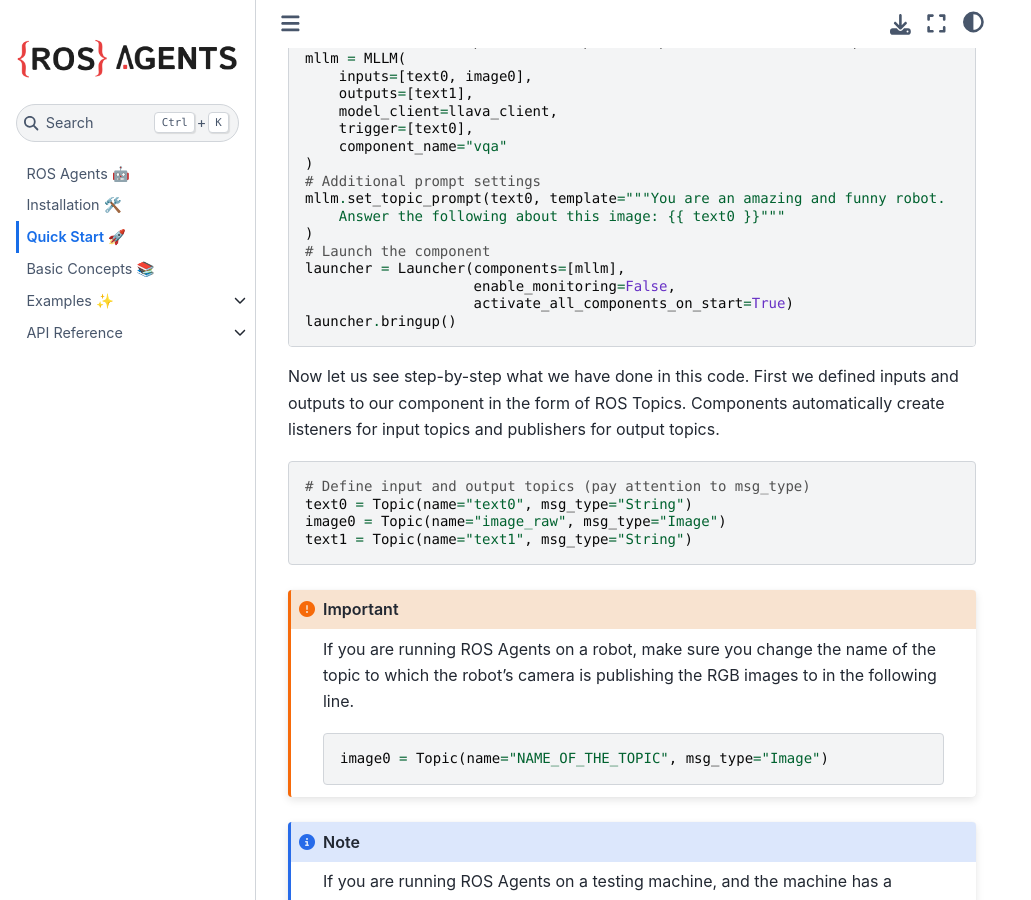
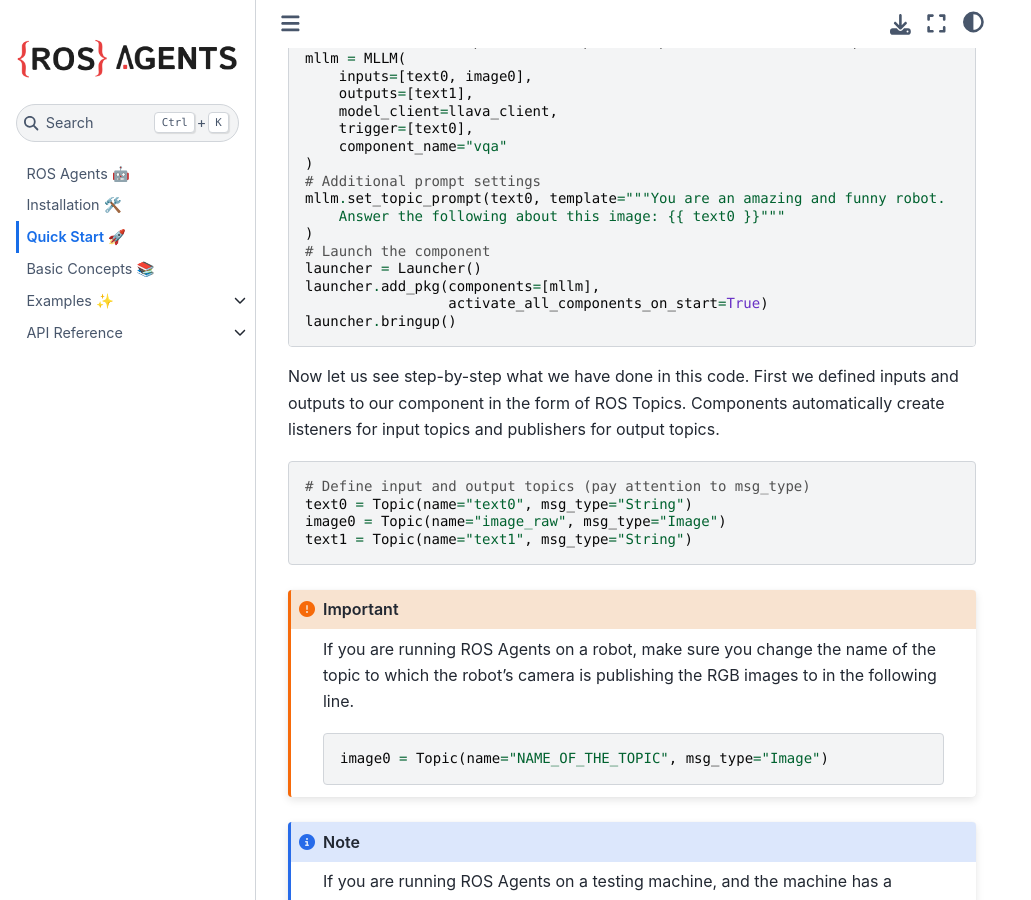
Before and after one commit to automatika-robotics/ros-agents, a Sphinx documentation site: the page built from docs/quickstart.md, in a window 1280 px wide and 900 px high, scrolled down 435 px. Shown: the whole window, without its empty margins (0-1031 px from the left). Built offline with Sphinx 7.4.7 and the Sphinx Book theme 1.1.4, drawn with Linux system fonts in a browser that asks for light colours; some of the changed text lies outside the part shown.

Commit message:
(docs) Updates the quickstart code for launching components

`````diff
--- a/docs/quickstart.md
+++ b/docs/quickstart.md
@@ -1,4 +1,4 @@
-# Quick Start  🚀
+# Quick Start 🚀
 
 Unlike other ROS package, ROS Agents provides a pure pythonic way of describing the node graph using [ROS Sugar](https://www.github.com/automatika-robotics/ros-sugar). Copy the following code in a python script and run it.
 
@@ -30,9 +30,9 @@ mllm.set_topic_prompt(text0, template="""You are an amazing and funny robot.
     Answer the following about this image: {{ text0 }}"""
 )
 # Launch the component
-launcher = Launcher(components=[mllm],
-                    enable_monitoring=False,
-                    activate_all_components_on_start=True)
+launcher = Launcher()
+launcher.add_pkg(components=[mllm],
+                 activate_all_components_on_start=True)
 launcher.bringup()
 ```
 
@@ -45,12 +45,12 @@ image0 = Topic(name="image_raw", msg_type="Image")
 text1 = Topic(name="text1", msg_type="String")
 ```
 
-```{important}
+````{important}
 If you are running ROS Agents on a robot, make sure you change the name of the topic to which the robot's camera is publishing the RGB images to in the following line.
 
 ```python
 image0 = Topic(name="NAME_OF_THE_TOPIC", msg_type="Image")
-```
+````
 
 ```{note}
 If you are running ROS Agents on a testing machine, and the machine has a webcam, you can install the [**ROS2 USB Cam**](https://github.com/klintan/ros2_usb_camera). Make sure you use the correct name of the image topic as above.
@@ -63,14 +63,17 @@ Then we will create a multimodal LLM component. Components are functional units
 llava = Llava(name="llava")
 llava_client = OllamaClient(llava)
 ```
-```{important}
+
+````{important}
 If you are not running Ollama on the same machine (robot) on which you are running ROS Agents, you can define access to the machine running Ollama using host and port in this line:
 ```python
 llava_client = OllamaClient(llava, host="127.0.0.1", port=8000)
-```
+````
+
 ```{note}
 If the use of Ollama as a model serving platform is unclear, checkout [installation instructions](installation.md).
 ```
+
 Now we are ready to setup our component.
 
 ```python
@@ -92,11 +95,12 @@ Note how the MLLM type of component, also allows us to set a topic or component
 
 ```python
 # Launch the component
-launcher = Launcher(components=[mllm],
-                    enable_monitoring=False,
-                    activate_all_components_on_start=True)
+launcher = Launcher()
+launcher.add_pkg(components=[mllm],
+                 activate_all_components_on_start=True)
 launcher.bringup()
 ```
+
 Now we can check that our component is running by using familiar ROS2 commands from a new terminal. We should see our component running as a ROS node and the its input and output topics in the topic list.
 
 ```shell
`````
Also changed, not shown: README.md (+8 -5 lines).
